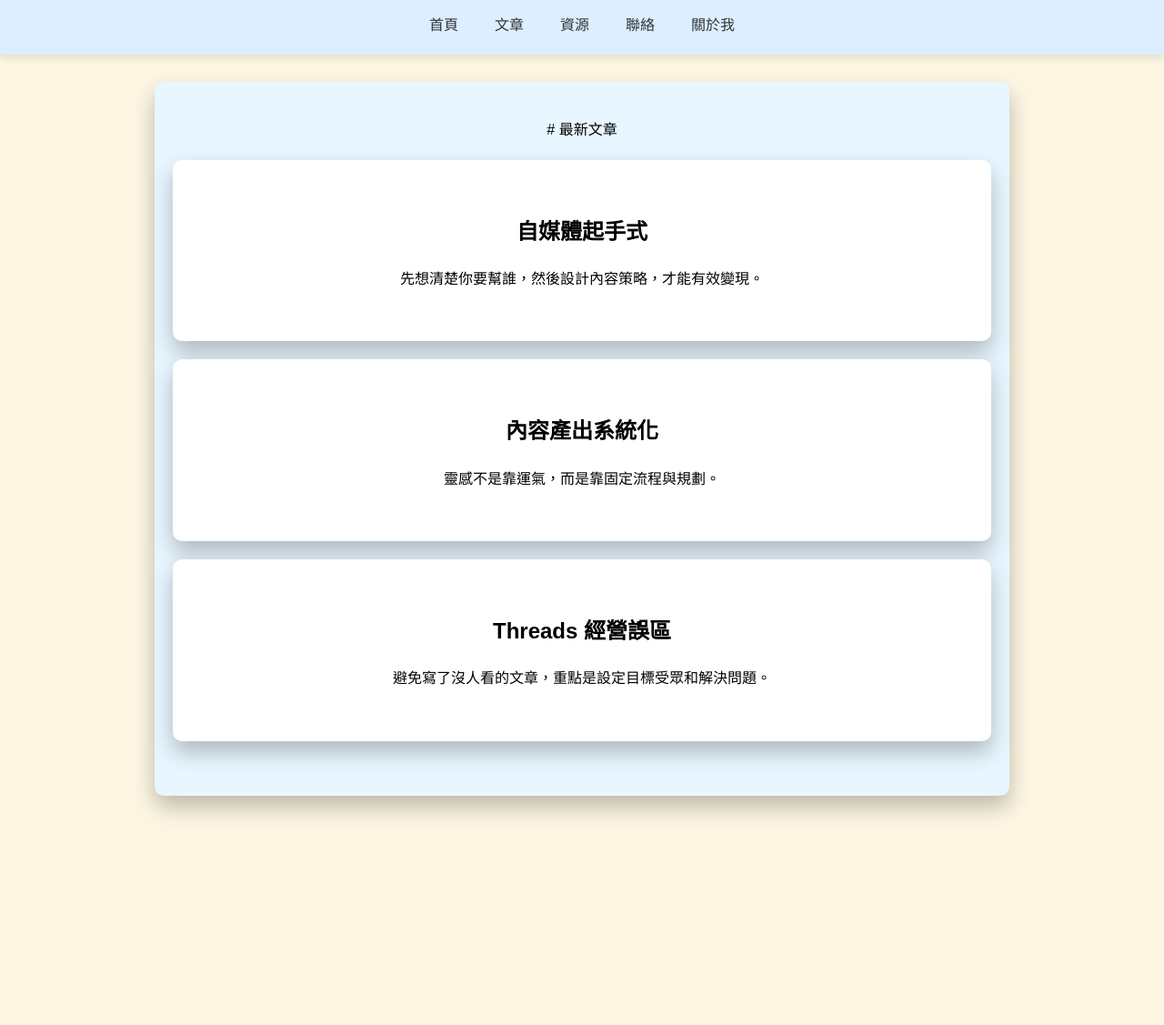
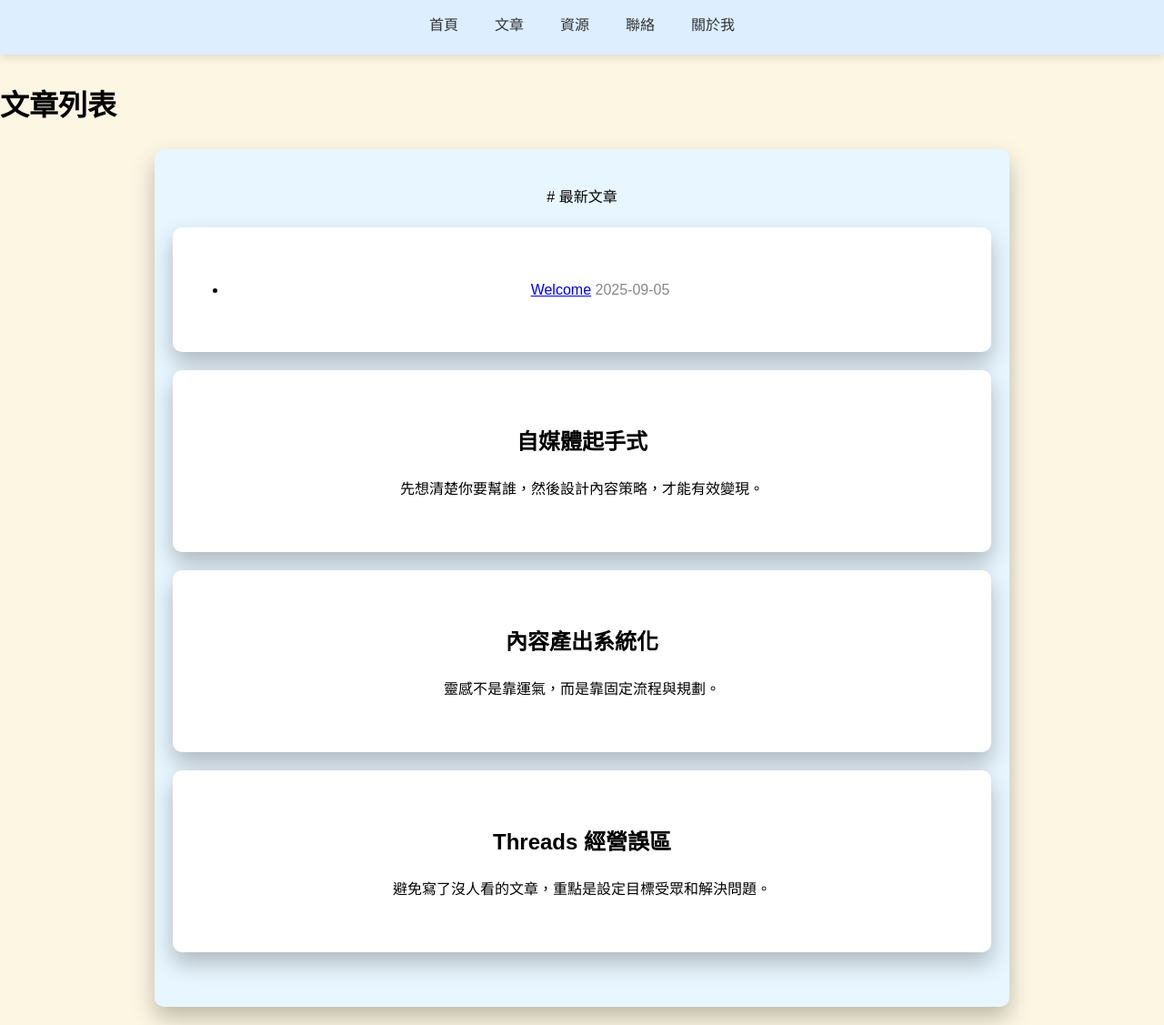
Before and after one commit to KenHAI666/Runing9TO5, a Jekyll site: the page built from articles.md, in a window 1280 px wide and 1127 px high. Shown: the whole window at 91% size. Built offline with Jekyll 4.4.1, drawn with Linux system fonts in a browser that asks for light colours.

Commit message:
Update articles.md

```diff
--- a/articles.md
+++ b/articles.md
@@ -3,10 +3,25 @@ layout: default
 title: 文章
 description: K叔的文章頁，分享自媒體經營、斜槓生活與個人品牌心得
 keywords: 自媒體, 文章, 經營心得, K叔
+permalink: /articles/
 ---
+<h1>文章列表</h1>
+
+
 
 <div class="card-section" style="background:#e8f6ff;">
   # 最新文章
+<div class="card-section">
+  <ul>
+{% assign sorted_posts = site.posts | sort: "date" | reverse %}
+{% for post in sorted_posts %}
+  <li>
+    <a href="{{ post.url | relative_url }}">{{ post.title }}</a>
+    <span style="color: #888;">{{ post.date | date: "%Y-%m-%d" }}</span>
+  </li>
+{% endfor %}
+</ul>
+  </div>
 <div class="card-section">
   <h2>自媒體起手式</h2>
   <p>先想清楚你要幫誰，然後設計內容策略，才能有效變現。</p>
```
